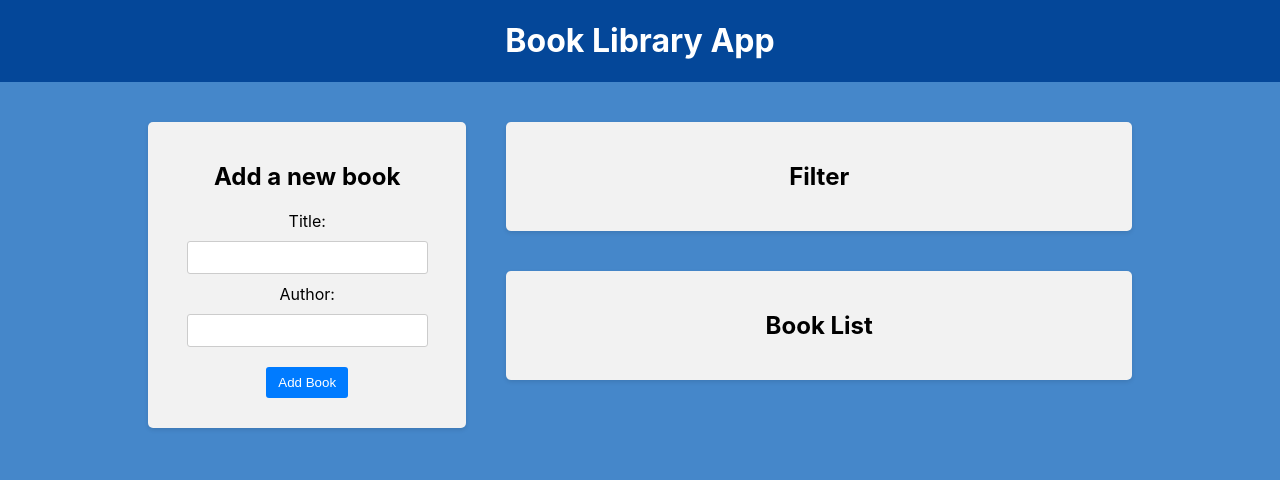
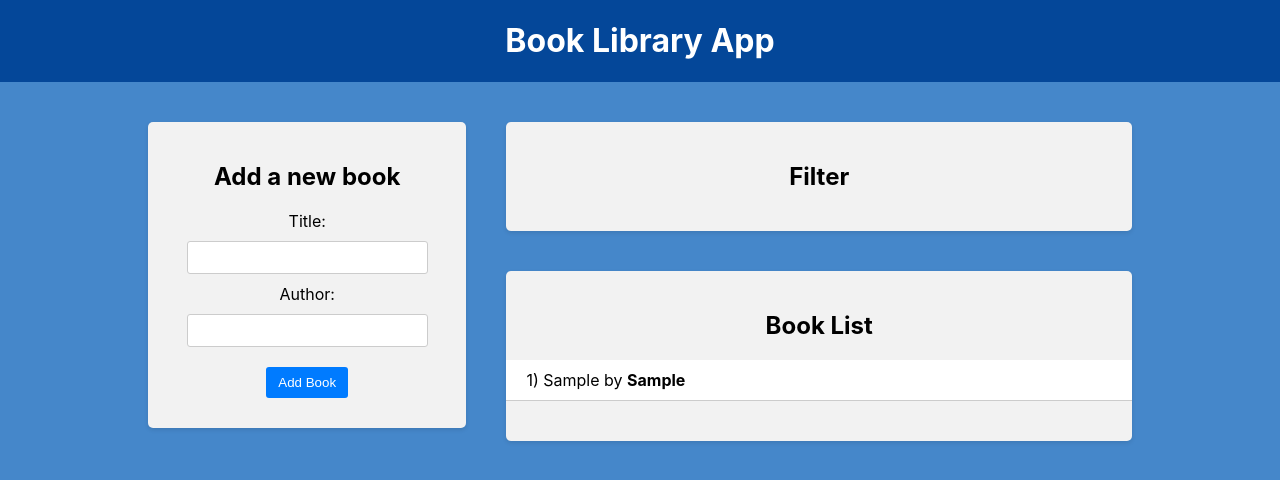
Before and after one commit to MaksSolo/22-react-redux, a React (Create React App) app in the folder frontend/: page / in a window 1280 px wide. Both pictures are taken after typing "Sample", "Sample" into the empty fields and a click on the button "Add Book". Shown: the top 480 px of the page. Built offline with nearby package versions, Linux system fonts and the light colour scheme.

Commit message:
add books filter

```diff
--- a/frontend/src/components/BookList/BookList.js
+++ b/frontend/src/components/BookList/BookList.js
@@ -1,9 +1,24 @@
+import { useSelector } from 'react-redux'
 import './BookList.css'
 
 const BookList = () => {
+  const books = useSelector((state) => state.books)
   return (
     <div className="app-block book-list">
       <h2>Book List</h2>
+      {books.length === 0 ? (
+        <p>No books</p>
+      ) : (
+        <ul>
+          {books.map((book, i) => (
+            <li key={i}>
+              <div className="book-info">
+                {++i}) {book.title} by <strong>{book.author}</strong>
+              </div>
+            </li>
+          ))}
+        </ul>
+      )}
     </div>
   )
 }
--- a/frontend/src/redux/books/actionTypes.js
+++ b/frontend/src/redux/books/actionTypes.js
@@ -1,3 +1,2 @@
 export const ADD_BOOK = 'ADD_BOOK'
 export const DELETE_BOOK = 'DELETE_BOOK'
-export const TOGLE_BOOK = 'TOGLE_BOOK'
```
